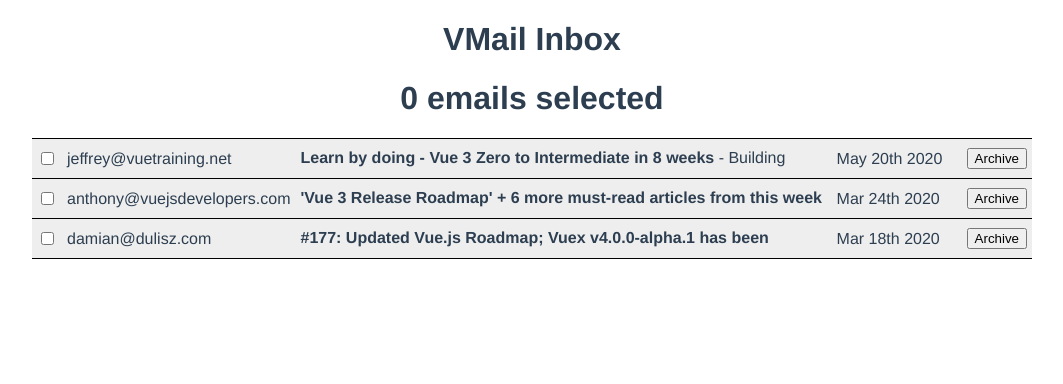
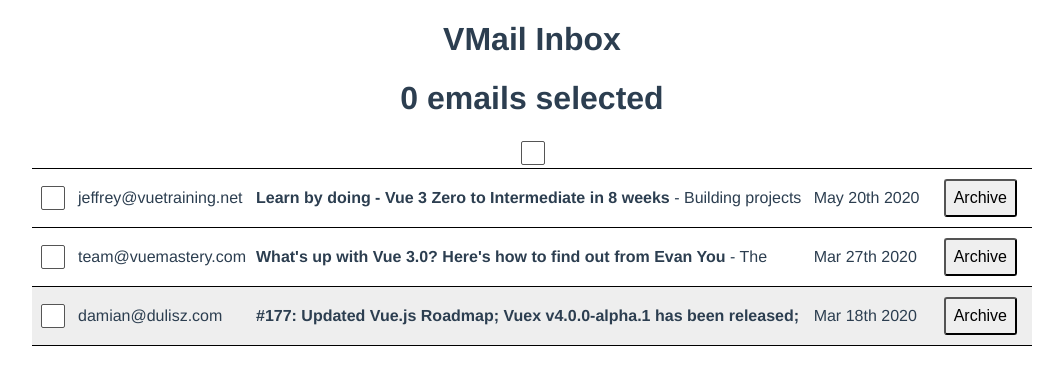
Before and after one commit to wjen/squirrelmail-vue, a Vue app: page / in a window 1280 px wide. Shown: the top 384 px of the page, without its empty margins (108-1171 px from the left). Built offline with nearby package versions, Linux system fonts and the light colour scheme; data requests are answered from the project's data file.

Commit message:
add bulk select

```diff
--- a/db.json
+++ b/db.json
@@ -6,9 +6,8 @@
       "subject": "What's up with Vue 3.0? Here's how to find out from Evan You",
       "body": "The opening keynote of VueConf US this year was Evan You (the creator of Vue), giving his State of the Vuenion address. He walked us through the journey of getting Vue 3 from a prototype to a reality the past year. He also dove into Vue's overall growth in the community.",
       "sentAt": "2020-03-27T18:25:43.511Z",
-      "archived": true,
-      "read": false,
-      "archive": true
+      "archived": false,
+      "read": false
     },
     {
       "id": 2,
@@ -17,8 +16,7 @@
       "body": "Building projects is one of the most effective ways to learn - and _the_ most effective way _remember_ what you've learned - but it can be frustrating.\n\nThis 8-week course takes the pain out of 'learning by doing'.\n\nEach week we give you\n\n* a project that will grow your skills without overwhelming you\n* links to hand-picked resources, such as Vue Mastery videos, that share the knowledge you'll need for the project (no more useless rabbit holes)\n* answers to any and all questions you have while working\n* feedback on your completed code (so you're only learning good habits)\n\nOur instructors are standing by to answer your questions.\n\nReady to learn?",
       "sentAt": "2020-05-20T18:25:43.511Z",
       "archived": false,
-      "read": true,
-      "archive": true
+      "read": false
     },
     {
       "id": 3,
@@ -27,8 +25,7 @@
       "body": "First of all, lets congratulate Kia King Ishii on joining the Vue.js core team! 🎉 He has been doing an incredible job building vuex-orm and will now focus on working on the next versions of Vuex.\n\nSpeaking of which – Vuex v4.0.0-alpha.1 has just been released! This is the version of Vuex that will work with Vue 3.0 but keep the familiar API you know from the current version.",
       "sentAt": "2020-03-18T18:25:43.511Z",
       "archived": false,
-      "read": true,
-      "archive": true
+      "read": true
     },
     {
       "id": 4,
@@ -36,7 +33,7 @@
       "subject": "'Vue 3 Release Roadmap' + 6 more must-read articles from this week",
       "body": "Newsletter Issue #161",
       "sentAt": "2020-03-24T18:25:43.511Z",
-      "archived": false,
+      "archived": true,
       "read": true
     }
   ]
--- a/src/App.vue
+++ b/src/App.vue
@@ -1,5 +1,6 @@
 <template>
   <h1>VMail Inbox</h1>
+  <h1>{{ emailSelection.emails.size }} emails selected</h1>
 
   <Suspense>
     <template #default>
@@ -13,10 +14,16 @@
 
 <script>
 import MailTable from "@/components/MailTable.vue";
+import useEmailSelection from "@/composables/use-email-selection";
 export default {
   name: "App",
   components: {
     MailTable
+  },
+  setup() {
+    return {
+      emailSelection: useEmailSelection()
+    };
   }
 };
 </script>
@@ -32,10 +39,47 @@ export default {
   max-width: 1000px;
   margin: 0 auto;
 }
+
 /* Global Styles */
-
+button {
+  font-size: 16px;
+  padding: 8px;
+  border-radius: 3px;
+  margin: 5px 10px 5px 0px;
+  cursor: pointer;
+}
+button:disabled {
+  cursor: auto;
+}
+button.selected {
+  cursor: auto;
+  color: black;
+  border-color: black;
+  border-width: 2px;
+}
 .clickable {
   cursor: pointer;
+}
+input[type="checkbox"] {
+  -webkit-appearance: none;
+  cursor: pointer;
+  width: 24px;
+  height: 24px;
+  background: white;
+  border-radius: 2px;
+  border: 1px solid #555;
+  position: relative;
+  vertical-align: middle;
+  padding: 10px;
+}
+input[type="checkbox"].partial-check {
+  background: #abc;
+}
+input[type="checkbox"]:checked {
+  background: #679;
+}
+.mb-0 {
+  margin-bottom: 0;
 }
 
 /* Mail Table */
--- /dev/null
+++ b/src/components/BulkActionBar.vue
@@ -0,0 +1,46 @@
+<template>
+  <div>
+    <input
+      type="checkbox"
+      :checked="allEmailsSelected"
+      :class="[someEmailsSelected ? 'partial-check' : '']"
+      @click="bulkSelect"
+    />
+  </div>
+</template>
+
+<script>
+import useEmailSelection from "@/composables/use-email-selection";
+import { computed } from "vue";
+export default {
+  setup(props) {
+    let emailSelection = useEmailSelection();
+    let numberSelected = computed(() => emailSelection.emails.size);
+    let numberEmails = () => props.emails.length;
+    let allEmailsSelected = computed(() => numberSelected.value === numberEmails());
+    let someEmailsSelected = computed(() => {
+      return numberSelected.value > 0 && numberSelected.value < numberEmails();
+    });
+    let bulkSelect = function() {
+      if (allEmailsSelected.value) {
+        emailSelection.clear();
+      } else {
+        emailSelection.addMultiple(props.emails);
+      }
+    };
+    return {
+      allEmailsSelected,
+      someEmailsSelected,
+      bulkSelect
+    };
+  },
+  props: {
+    emails: {
+      type: Array,
+      required: true
+    }
+  }
+};
+</script>
+
+<style scoped></style>
--- a/src/components/MailTable.vue
+++ b/src/components/MailTable.vue
@@ -1,5 +1,5 @@
 <template>
-  <h1>{{ emailSelection.emails.size }} emails selected</h1>
+  <BulkActionBar :emails="unarchivedEmails" />
   <table class="mail-table">
     <tbody>
       <tr
@@ -11,7 +11,7 @@
           <input
             type="checkbox"
             @click="emailSelection.toggle(email)"
-            :selected="emailSelection.emails.has(email)"
+            :checked="emailSelection.emails.has(email)"
           />
         </td>
         <td @click="openEmail(email)">{{ email.from }}</td>
@@ -34,28 +34,18 @@
 
 <script>
 import { format } from "date-fns";
-import { ref, reactive } from "vue";
+import { ref } from "vue";
 import axios from "axios";
 import MailView from "@/components/MailView.vue";
 import ModalView from "@/components/ModalView.vue";
+import useEmailSelection from "@/composables/use-email-selection";
+import BulkActionBar from "./BulkActionBar.vue";
 export default {
   async setup() {
-    let selected = reactive(new Set());
-    let emailSelection = {
-      emails: selected,
-      toggle(email) {
-        if (selected.has(email)) {
-          selected.delete(email);
-        } else {
-          selected.add(email);
-        }
-        console.log(selected);
-      }
-    };
     let response = await axios.get("http://localhost:3000/emails");
     let emails = response.data;
     return {
-      emailSelection,
+      emailSelection: useEmailSelection(),
       format,
       emails: ref(emails),
       openedEmail: ref(null)
@@ -63,7 +53,8 @@ export default {
   },
   components: {
     MailView,
-    ModalView
+    ModalView,
+    BulkActionBar
   },
   computed: {
     sortedEmails() {
@@ -95,9 +86,11 @@ export default {
       let email = this.openedEmail;
       if (toggleRead) {
         email.read = !email.read;
+        this.updateEmail(email);
       }
       if (toggleArchive) {
         email.archived = !email.archived;
+        this.updateEmail(email);
       }
       if (save) {
         this.updateEmail = null;
--- /dev/null
+++ b/src/composables/use-email-selection.js
@@ -0,0 +1,20 @@
+import { reactive } from "vue";
+
+let emails = reactive(new Set());
+
+export const useEmailSelection = function() {
+  let toggle = function(email) {
+    if (emails.has(email)) {
+      emails.delete(email);
+    } else {
+      emails.add(email);
+    }
+  };
+  let clear = () => emails.clear();
+  let addMultiple = allEmails => {
+    allEmails.forEach(email => emails.add(email));
+  };
+  return { emails, toggle, clear, addMultiple };
+};
+
+export default useEmailSelection;
```
Also changed, not shown: src/components/MailView.vue (+0 -11 lines).
